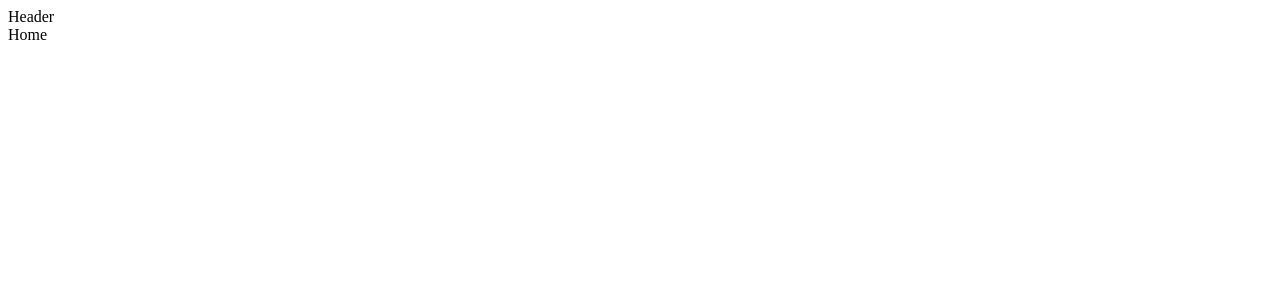
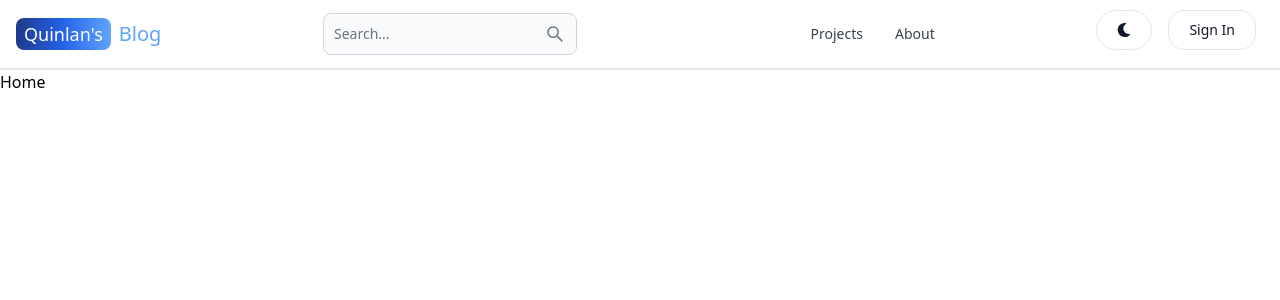
Before and after one commit to bertgvde/mern-blog, a React (Vite) app in the folder client/: page / in a window 1280 px wide. Shown: the top 300 px of the page. Built offline with nearby package versions, Linux system fonts and the light colour scheme.

Commit message:
Header and navbar completed

```diff
--- a/client/package.json
+++ b/client/package.json
@@ -14,6 +14,7 @@
     "flowbite-react": "^0.12.3",
     "react": "^19.1.0",
     "react-dom": "^19.1.0",
+    "react-icons": "^5.5.0",
     "react-router-dom": "^7.7.0"
   },
   "devDependencies": {
--- a/client/src/components/Header.jsx
+++ b/client/src/components/Header.jsx
@@ -1,7 +1,55 @@
-import React from 'react'
+import { Button, Navbar, TextInput, NavbarCollapse, NavbarLink, NavbarToggle } from 'flowbite-react';
+import { Link, useLocation } from 'react-router-dom';
+import { AiOutlineSearch } from 'react-icons/ai';
+import { FaMoon } from 'react-icons/fa';
 
 export default function Header() {
+    const path = useLocation().pathname;
   return (
-    <div>Header</div>
+    <Navbar className='border-b-2'>
+        <Link to="/" className='self-center whitespace-nowrap text-sm sm:text-lg'>
+            <span className='px-2 py-1 bg-gradient-to-r from-blue-900 via-blue-600 to-blue-400 rounded-lg text-white'>Quinlan's</span>
+          <span className='text-blue-400 text-xl ml-2' >Blog</span>
+        </Link>
+        <form>
+            <TextInput
+                type='text'
+                placeholder='Search...'
+                rightIcon={AiOutlineSearch}
+                className='hidden lg:inline'
+            />
+        </form>
+        <Button className='sm:lg lg:hidden py-2.5 px-5 me-2 mb-2 text-sm font-medium text-gray-900 focus:outline-none bg-white rounded-3xl border border-gray-200 hover:bg-gray-100 hover:text-blue-700 focus:z-10 focus:ring-4 focus:ring-gray-100 dark:focus:ring-gray-700 dark:bg-gray-800 dark:text-gray-400 dark:border-gray-600 dark:hover:text-white dark:hover:bg-gray-700'>
+            <AiOutlineSearch />
+        </Button>
+        <div className='flex gap-2 md:order-2'>
+            <Button className='hidden sm:inline py-2.5 px-5 me-2 mb-2 text-sm font-medium text-gray-900 focus:outline-none bg-white rounded-3xl border border-gray-200 hover:bg-gray-100 hover:text-blue-700 focus:z-10 focus:ring-4 focus:ring-gray-100 dark:focus:ring-gray-700 dark:bg-gray-800 dark:text-gray-400 dark:border-gray-600 dark:hover:text-white dark:hover:bg-gray-700'>
+                <FaMoon />
+            </Button>
+            <Link to="/sign-in" className='hidden sm:inline'>
+                <Button className='colorpy-2.5 px-5 me-2 mb-2 text-sm font-medium text-gray-900 focus:outline-none bg-white rounded-2xl border border-gray-200 hover:bg-gray-100 hover:text-blue-700 focus:z-10 focus:ring-4 focus:ring-gray-100 dark:focus:ring-gray-700 dark:bg-gray-800 dark:text-gray-400 dark:border-gray-600 dark:hover:text-white dark:hover:bg-gray-700'>
+                    Sign In
+                </Button>
+            </Link>
+            <NavbarToggle/>
+        </div>
+        <NavbarCollapse>
+                <NavbarLink active={path === '/'} as={'div'}>
+                    <Link to='/'>
+                        Home
+                    </Link>
+                </NavbarLink>
+                <NavbarLink active={path === '/projects'} as={'div'}>
+                    <Link to='/projects'>
+                        Projects
+                    </Link>
+                </NavbarLink>
+                <NavbarLink active={path === '/about'} as={'div'}>
+                    <Link to='/about'>
+                        About
+                    </Link>
+                </NavbarLink>
+            </NavbarCollapse>
+    </Navbar>
   )
 }
--- a/client/src/index.css
+++ b/client/src/index.css
@@ -1,8 +1,8 @@
 @import "flowbite/src/themes/default";
 
-/* @tailwind base;
+@tailwind base;
 @tailwind components;
-@tailwind utilities; */
+@tailwind utilities;
 
 @plugin "flowbite/plugin";
-@source "../node_modules/flowbite";
+@source "../node_modules/flowbite-react";
--- a/client/vite.config.js
+++ b/client/vite.config.js
@@ -1,8 +1,8 @@
 import { defineConfig } from 'vite'
 import react from '@vitejs/plugin-react-swc'
-
+import tailwindcss from 'tailwindcss'
 
 // https://vite.dev/config/
 export default defineConfig({
-  plugins: [react()],
+  plugins: [react(), tailwindcss()],
 })
```
Also changed, not shown: 1 other file (tests, documents, lock files or other folders).
